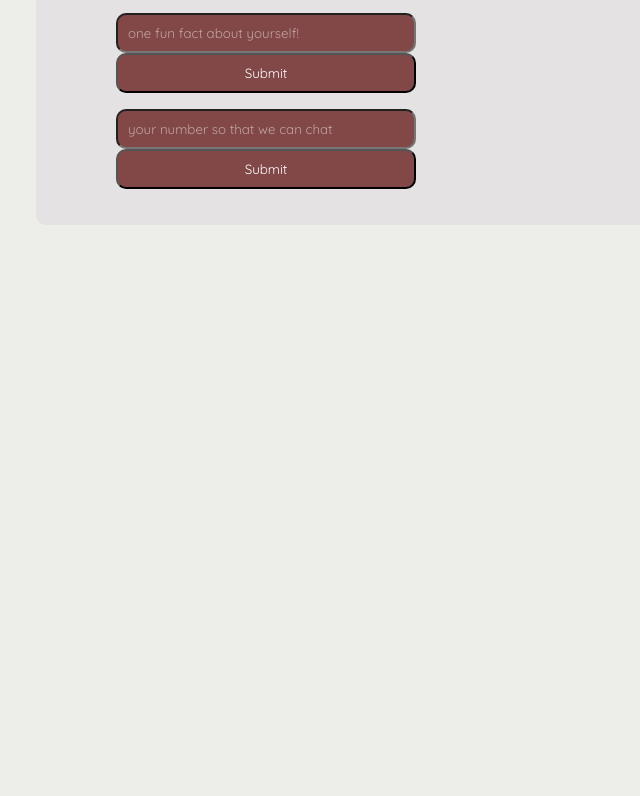
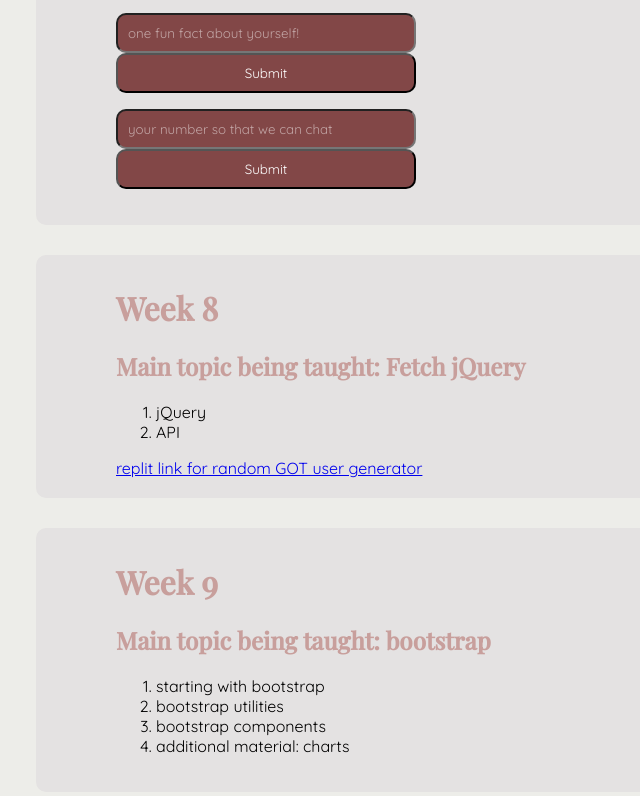
Before and after one commit to nrrjannah/developmental-blog, a plain HTML site: page index.html in a window 1280 px wide. Shown: the part 1838-2634 px from the top of the page, without its empty margins (182-822 px from the left). Before the commit the page ends 2093 px from the top, so only its background shows below. Drawn offline with nearby package versions, Linux system fonts and the light colour scheme.

Commit message:
added week 8 and 9

```diff
--- a/index.html
+++ b/index.html
@@ -16,7 +16,7 @@
                     <a href="#week7">Week 7</a>
                     <a href="#week8">Week 8</a>
                     <a href="#week9">Week 9</a>
-                    <a href="#week10/11">Week 10 & 11</a>
+                    <a href="#week10n11">Week 10 & 11</a>
                     <a href="#week12">Week 12</a>
                     <a href="#week14">Week 14</a>
                     </div>
@@ -101,6 +101,27 @@
             </div>
         </div>
 
+        <div id="week8" class="card7" class="flex-container">
+            <h1>Week 8</h1>
+            <h2>Main topic being taught: Fetch jQuery</h2>
+            <ol>
+                <li>jQuery</li>
+                <li>API</li>
+            </ol>
+            <a href="https://replit.com/@Nur-JannahJann3/wk08-ca-randomuser#script.js">replit link for random GOT user generator<a>
+        </div>
+
+        <div id="week9" class="card8" class="flex-container">
+            <h1>Week 9</h1>
+            <h2>Main topic being taught: bootstrap</h2>
+            <ol>
+                <li>starting with bootstrap</li>
+                <li>bootstrap utilities</li>
+                <li>bootstrap components</li>
+                <li>additional material: charts</li>
+            </ol>
+        </div>
+
 
     </body>
 </html>
--- a/style.css
+++ b/style.css
@@ -3,7 +3,7 @@
 h1, h2 {font-family: 'Playfair Display', serif; color:#c89f9c;}
 body, .dropbtn {font-family: 'Quicksand', sans-serif; background-color:#edede9;}
 .flex-container {display: flex; flex-wrap: wrap; justify-content: center; }
-.card1, .card2, .card3, .card4, .card5, .card6 {
+.card1, .card2, .card3, .card4, .card5, .card6, .card7, .card8, .card9, .card10n11, .card12, .card14{
 	width: 500px;
 	padding: 10px 150px 20px 80px;
 	background: #e4e2e2;
@@ -23,7 +23,7 @@ body, .dropbtn {font-family: 'Quicksand', sans-serif; background-color:#edede9;}
 	padding-top: 25px;
 }
 
-.dropbtn {
+.dropbtn, .a {
 	background-color: whitesmoke;
 	color: #c89f9c;
 	border-color: #c89f9c;
```
